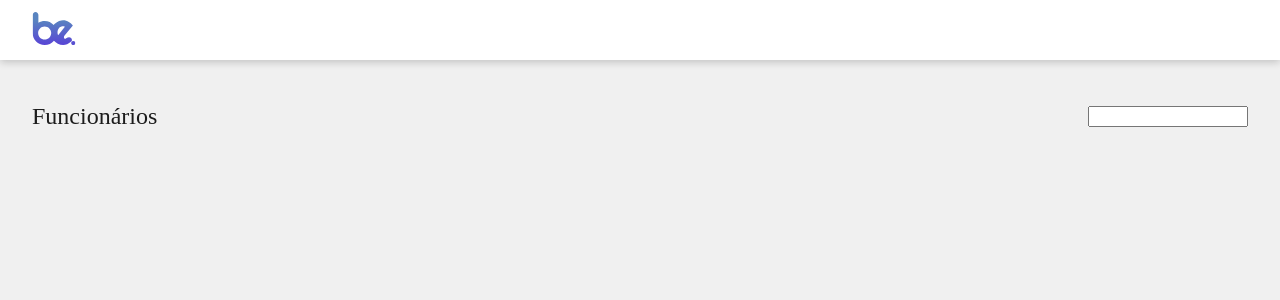
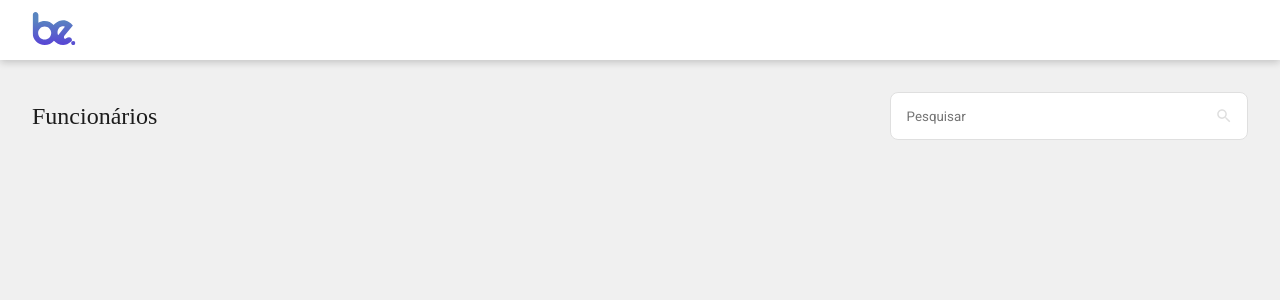
Before and after one commit to andressafirmino/BeMobile-Front, a React (Vite) app: page / in a window 1280 px wide. Shown: the top 300 px of the page. Built offline with nearby package versions, Linux system fonts and the light colour scheme.

Commit message:
feat: search input style

```diff
--- a/package.json
+++ b/package.json
@@ -15,6 +15,7 @@
     "lint-staged": "^15.2.2",
     "react": "^18.2.0",
     "react-dom": "^18.2.0",
+    "react-icons": "^5.0.1",
     "react-router-dom": "^6.22.2",
     "styled-components": "^6.1.8"
   },
--- a/src/components/Search/Search.tsx
+++ b/src/components/Search/Search.tsx
@@ -1,10 +1,13 @@
-import { SearchContainer, Title } from './style';
+import { SearchContainer, SearchIcon, SearchInput, SearchInputBox, Title } from './style';
 
 export default function SearchBox() {
   return (
     <SearchContainer>
       <Title>Funcionários</Title>
-      <input />
+      <SearchInputBox>
+        <SearchInput placeholder="Pesquisar" />
+        <SearchIcon></SearchIcon>
+      </SearchInputBox>
     </SearchContainer>
   );
 }
--- a/src/components/Search/style.ts
+++ b/src/components/Search/style.ts
@@ -1,4 +1,5 @@
 import styled from 'styled-components';
+import { IoMdSearch } from 'react-icons/io';
 
 export const SearchContainer = styled.div`
   width: calc(100vw - 64px);
@@ -6,7 +7,22 @@ export const SearchContainer = styled.div`
   display: flex;
   justify-content: space-between;
   align-items: center;
-  margin-top: 32px;
+  position: fixed;
+  top: 92px;
+  left: 32px;
+
+  @media screen and (max-width: 600px) {
+    flex-direction: column;
+    align-items: flex-start;
+    justify-content: center;
+    height: auto;
+  }
+
+  @media screen and (max-width: 375px) {
+    width: calc(100vw - 40px);
+    top: 80px;
+    left: 20px;
+  }
 `;
 export const Title = styled.div`
   width: 139px;
@@ -15,4 +31,44 @@ export const Title = styled.div`
   font-size: 24px;
   font-weight: 500;
   line-height: 28.13px;
+
+  @media screen and (max-width: 600px) {
+    margin: 10px 0 28px;
+  }
 `;
+export const SearchInputBox = styled.div`
+  position: relative;
+`;
+export const SearchInput = styled.input`
+  width: 287px;
+  height: 48px;
+  border: 1px solid #dfdfdf;
+  border-radius: 8px;
+  padding: 12px 16px;
+  outline: none;
+
+  ::placeholder {
+    font-size: 16px;
+    font-weight: 400;
+    line-height: 18.75px;
+    color: #9e9e9e;
+  }
+  @media screen and (min-width: 1024px) {
+    width: 28vw;
+  }
+  @media screen and (max-width: 600px) {
+    width: calc(100vw - 64px);
+  }
+
+  @media screen and (max-width: 375px) {
+    width: calc(100vw - 40px);
+  }
+`;
+export const SearchIcon = styled(IoMdSearch)`
+  font-size: 17.49px;
+  color: #dfdfdf;
+  position: absolute;
+  right: 16px;
+  top: 15px;
+  cursor: pointer;
+`;
```
Also changed, not shown: 1 other file (tests, documents, lock files or other folders).
